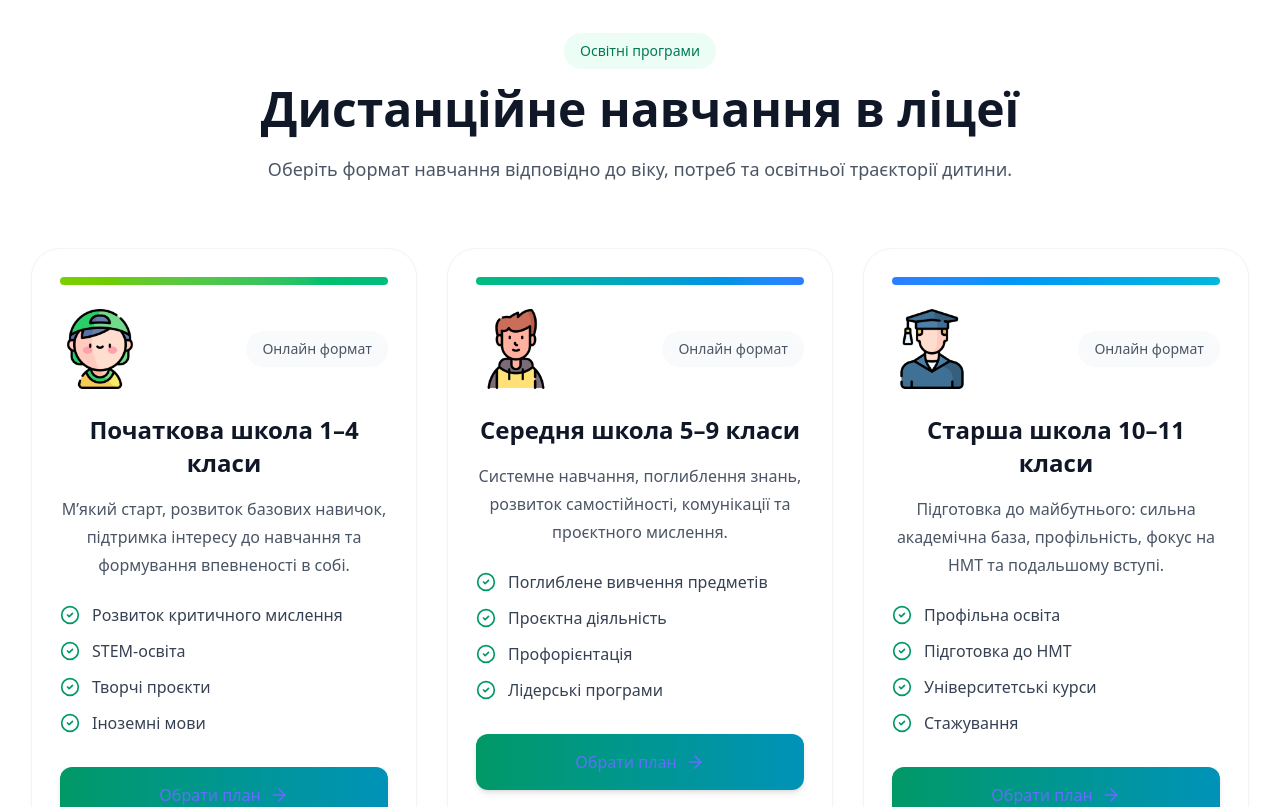
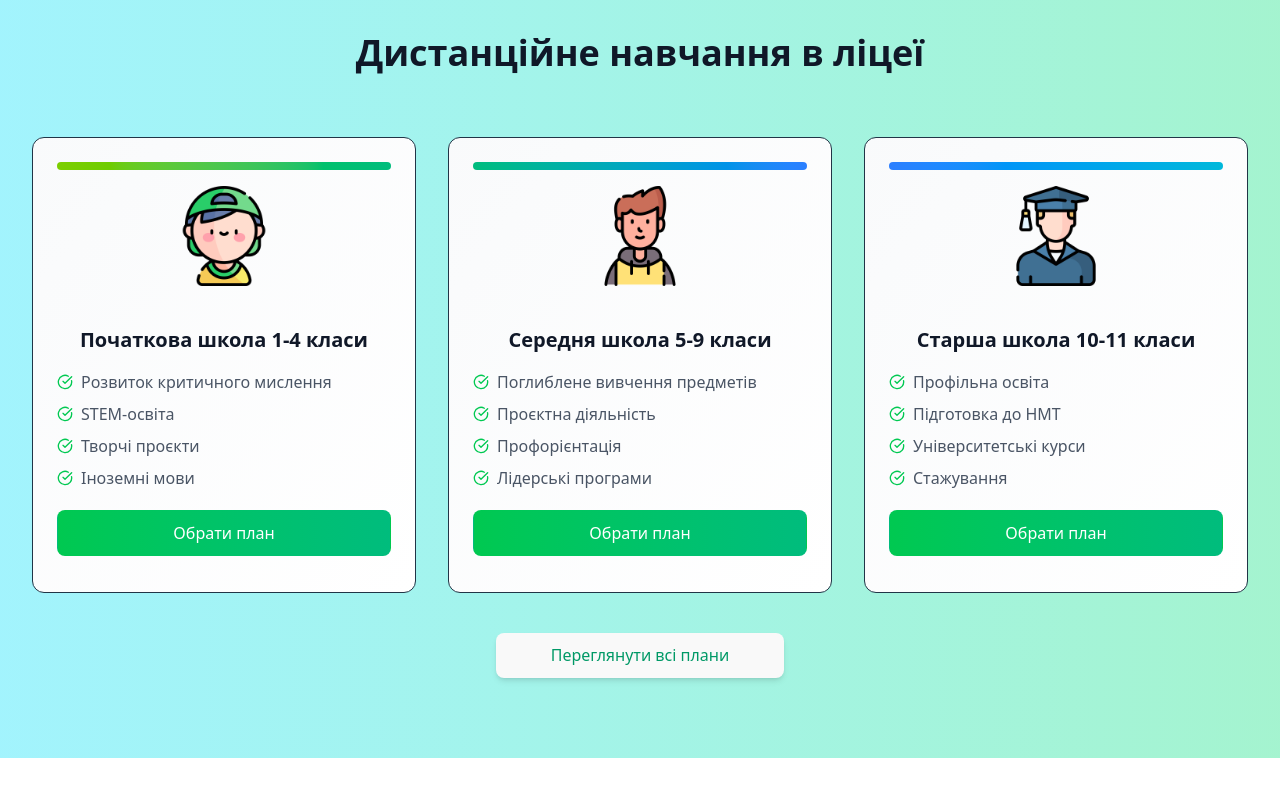
Before and after one commit to mintusyaka/lyceum-frontend, a React (Vite) app: page / in a window 1280 px wide. Shown: the part 1940-2747 px from the top of the page. Built offline with nearby package versions, Linux system fonts and the light colour scheme.

Commit message:
Update ProgramsSection.jsx

```diff
--- a/src/components/home/ProgramsSection/ProgramsSection.jsx
+++ b/src/components/home/ProgramsSection/ProgramsSection.jsx
@@ -1,6 +1,7 @@
+
 import './ProgramsSection.css';
 
-import { CheckCircle2, ArrowRight } from 'lucide-react';
+import {CheckCircle} from 'lucide-react';
 import { Link } from 'react-router-dom';
 
 import Child from '../../../assets/boy.png';
@@ -8,106 +9,68 @@ import Teen from '../../../assets/teen.png';
 import Graduated from '../../../assets/graduated.png';
 
 function ProgramsSection() {
-  const programs = [
+  return (
+    <section id="programs" className="py-20 bg-gradient-to-r from-cyan-200 to-emerald-200">
+        <div className="max-w-7xl mx-auto px-4 sm:px-6 lg:px-8">
+          <div className="text-center mb-16">
+            <h3 className="text-4xl font-bold text-gray-900 mb-4">Дистанційне навчання в ліцеї</h3>
+          </div>
+
+          <div className="grid md:grid-cols-2 lg:grid-cols-3 gap-8">
+            {[
               {
-      title: 'Початкова школа 1–4 класи',
-      description:
-        'М’який старт, розвиток базових навичок, підтримка інтересу до навчання та формування впевненості в собі.',
-      features: ['Розвиток критичного мислення', 'STEM-освіта', 'Творчі проєкти', 'Іноземні мови'],
-      highlight: 'from-lime-500 to-emerald-500',
+                title: "Початкова школа 1-4 класи",
+                features: ["Розвиток критичного мислення", "STEM-освіта", "Творчі проєкти", "Іноземні мови"],
+                highlight: "from-lime-500 to-emerald-500",
                 icon: Child,
-      path: 'primary-school'
+                path:"primary-school"
               },
               {
-      title: 'Середня школа 5–9 класи',
-      description:
-        'Системне навчання, поглиблення знань, розвиток самостійності, комунікації та проєктного мислення.',
-      features: ['Поглиблене вивчення предметів', 'Проєктна діяльність', 'Профорієнтація', 'Лідерські програми'],
-      highlight: 'from-emerald-500 to-blue-500',
+                title: "Середня школа 5-9 класи",
+                features: ["Поглиблене вивчення предметів", "Проєктна діяльність", "Профорієнтація", "Лідерські програми"],
+                highlight: "from-emerald-500 to-blue-500",
                 icon: Teen,
-      path: 'middle-school'
+                path:"middle-school"
               },
               {
-      title: 'Старша школа 10–11 класи',
-      description:
-        'Підготовка до майбутнього: сильна академічна база, профільність, фокус на НМТ та подальшому вступі.',
-      features: ['Профільна освіта', 'Підготовка до НМТ', 'Університетські курси', 'Стажування'],
-      highlight: 'from-blue-500 to-cyan-500',
+                title: "Старша школа 10-11 класи",
+                features: ["Профільна освіта", "Підготовка до НМТ", "Університетські курси", "Стажування"],
+                highlight: "from-blue-500 to-cyan-500",
                 icon: Graduated,
-      path: 'high-school'
+                path:"high-school"
               }
-  ];
-
-  return (
-    <section id="programs" className="py-20 bg-white">
-      <div className="max-w-7xl mx-auto px-4 sm:px-6 lg:px-8">
-        <div className="text-center max-w-3xl mx-auto mb-16">
-          <span className="inline-flex rounded-full bg-emerald-50 px-4 py-2 text-sm font-medium text-emerald-700 mb-4">
-            Освітні програми
-          </span>
-          <h2 className="text-4xl md:text-5xl font-bold text-gray-900 mb-5">
-            Дистанційне навчання в ліцеї
-          </h2>
-          <p className="text-lg text-gray-600 leading-8">
-            Оберіть формат навчання відповідно до віку, потреб та освітньої траєкторії дитини.
-          </p>
-        </div>
-
-        <div className="grid md:grid-cols-2 xl:grid-cols-3 gap-8">
-          {programs.map((program, index) => (
-            <div
-              key={index}
-              className="group rounded-[28px] bg-white p-7 shadow-sm ring-1 ring-gray-100 transition-all duration-300 hover:-translate-y-1 hover:shadow-2xl"
-            >
-              <div className={`h-2 w-full rounded-full bg-gradient-to-r ${program.highlight} mb-6`}></div>
-
-              <div className="flex items-center justify-between gap-4 mb-6">
-                <img
-                  src={program.icon}
-                  alt={program.title}
-                  className="w-20 h-20 object-contain"
-                />
-                <span className="rounded-full bg-gray-50 px-4 py-2 text-sm font-medium text-gray-600">
-                  Онлайн формат
-                </span>
-              </div>
-
-              <h3 className="text-2xl font-bold text-gray-900 mb-4 leading-snug">
-                {program.title}
-              </h3>
-
-              <p className="text-gray-600 leading-7 mb-6">
-                {program.description}
-              </p>
-
-              <ul className="space-y-3 mb-8">
+            ].map((program, index) => (
+              <div key={index} className="bg-gradient-to-br from-gray-50 to-white p-6 rounded-xl border hover:shadow-lg transition-all duration-300">
+                <div className={`w-full h-2 bg-gradient-to-r ${program.highlight} rounded-full mb-4`}></div>
+                <img src={program.icon} alt="Logo" className="inline-block pb-10 w-25" />
+                <h4 className="text-xl font-semibold text-gray-900 mb-4">{program.title}</h4>
+                <ul className="space-y-2">
                   {program.features.map((feature, idx) => (
-                  <li key={idx} className="flex items-start gap-3 text-gray-700">
-                    <CheckCircle2 className="w-5 h-5 text-emerald-600 mt-0.5 flex-shrink-0" />
-                    <span>{feature}</span>
+                    <li key={idx} className="flex items-center text-gray-600">
+                      <CheckCircle className="w-4 h-4 text-green-500 mr-2 flex-shrink-0" />
+                      {feature}
                     </li>
                   ))}
                 </ul>
-
-              <Link
-                to={`plans/${program.path}`}
-                className="inline-flex w-full items-center justify-center gap-2 rounded-xl bg-gradient-to-r from-emerald-600 to-cyan-600 px-6 py-4 text-white font-semibold shadow-md transition-all duration-300 hover:shadow-xl"
-              >
+                <div className='pt-5 pb-3'>
+                <Link to={`plans/${program.path}`}>
+                <button className="bg-gradient-to-r from-green-500 to-emerald-500 text-white hover:shadow-lg w-full">
                   Обрати план
-                <ArrowRight className="w-5 h-5" />
+                </button>
                 </Link>
+                </div>
               </div>
             ))}
           </div>
-
-        <div className="mt-12 flex justify-center">
-          <Link
-            to="plans"
-            className="inline-flex items-center justify-center rounded-xl border border-emerald-300 bg-white px-7 py-4 text-emerald-700 font-semibold transition-all duration-300 hover:border-emerald-500 hover:bg-emerald-50 hover:shadow-md"
-          >
+          <div className="mt-10 flex justify-center">
+            <Link to={`plans`}>
+              <button className="w-full sm:w-72 bg-white border-2 border-emerald-600 text-emerald-600 hover:bg-emerald-50 hover:text-emerald-700 shadow-md hover:shadow-lg transition-all duration-300 rounded-md py-2 px-4 text-center">
                 Переглянути всі плани
+              </button>
             </Link>
           </div>
+
+
         </div>
       </section>
   );
```
Lines whose indentation alone changed are shown as unchanged.
